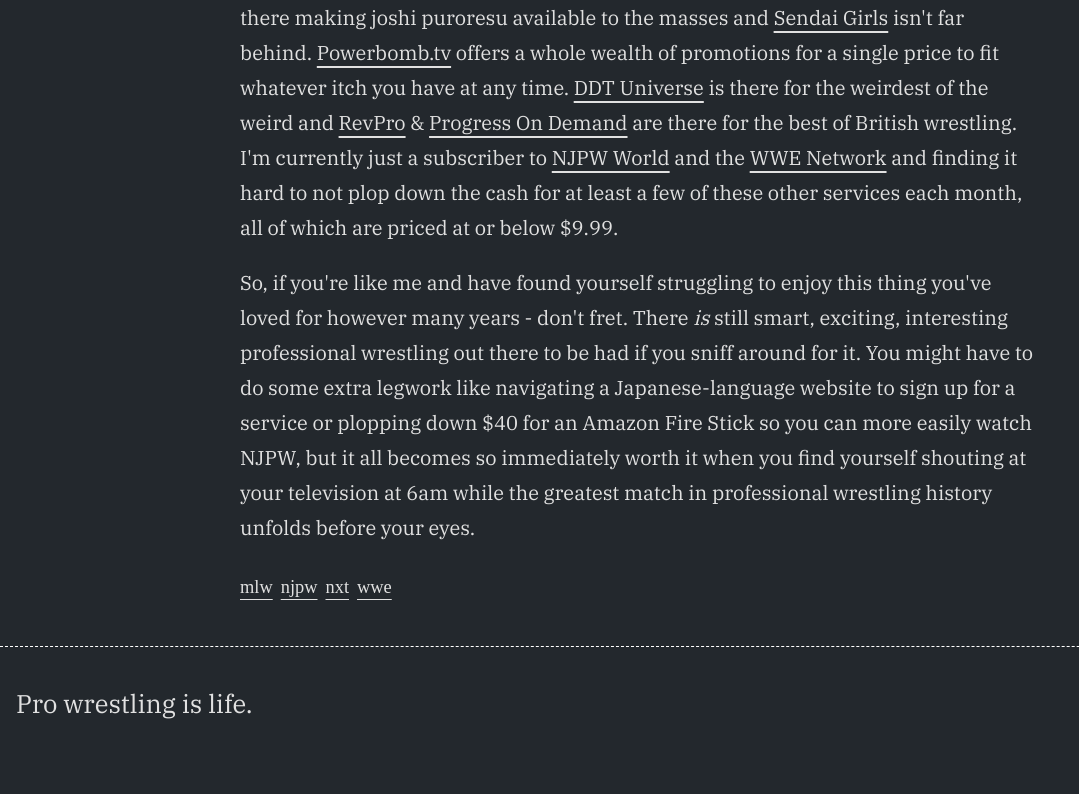
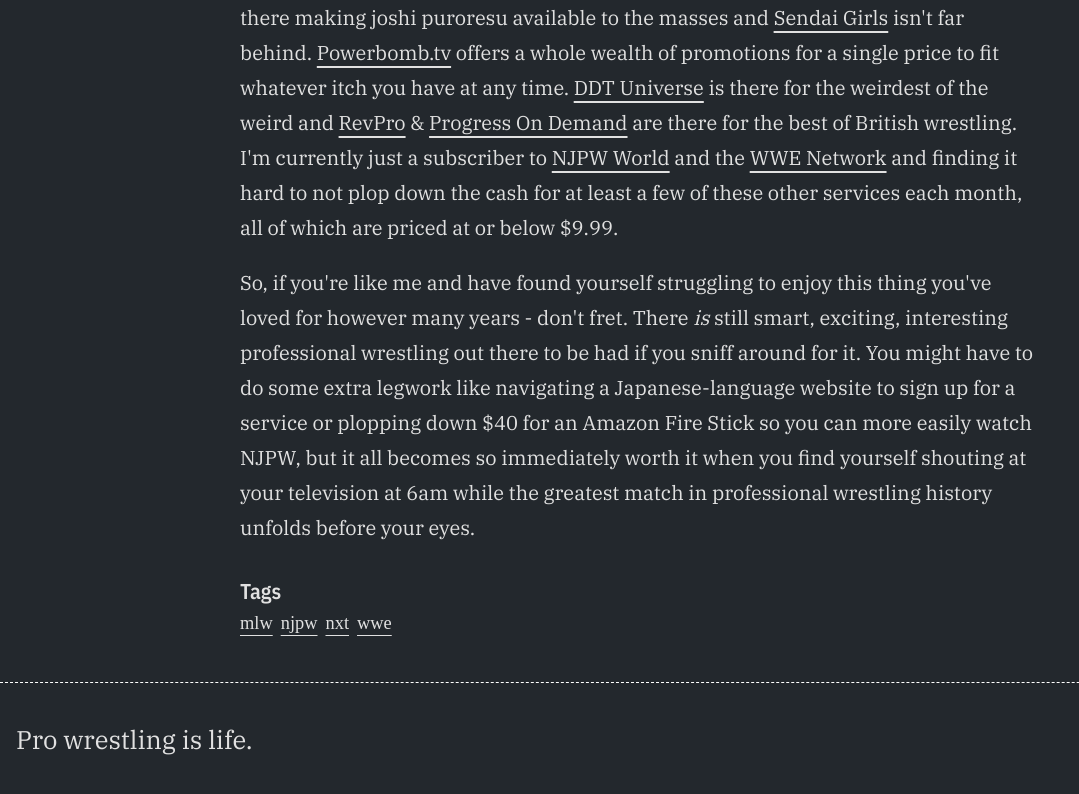
Before and after one commit to coreymcollins/gansobomb-next, a Next.js app: page /posts/2018-07-12-how-i-learned-to-love-pro-wrestling-again in a window 1280 px wide. Shown: the part 5714-6508 px from the top of the page, without its empty margins (0-1079 px from the left). Before the commit the page ends 6474 px from the top, so only its background shows below. Built offline with nearby package versions, Linux system fonts and the light colour scheme.

Commit message:
adds tag heading

```diff
--- a/app/globals.css
+++ b/app/globals.css
@@ -182,6 +182,10 @@ footer p {
   font-size: 1.15rem;
 }
 
+.post-single-content .tag-list h3 {
+  margin-bottom: 0.5rem;
+}
+
 .post-single-content .tag-list a:not(:last-child) {
   margin-right: 0.5rem;
 }
--- a/app/posts/[slug]/page.tsx
+++ b/app/posts/[slug]/page.tsx
@@ -86,6 +86,7 @@ const postSingle = ( props: any ) => {
                     <MarkdownRenderer content={post.content} />
 
                     <div className="tag-list">
+                        <h3>Tags</h3>
                         { post.data.tags.map( (tag: any) => (
                             <Link key={tag} href={`/tag/${tag}`}>
                                 {tag}
```
